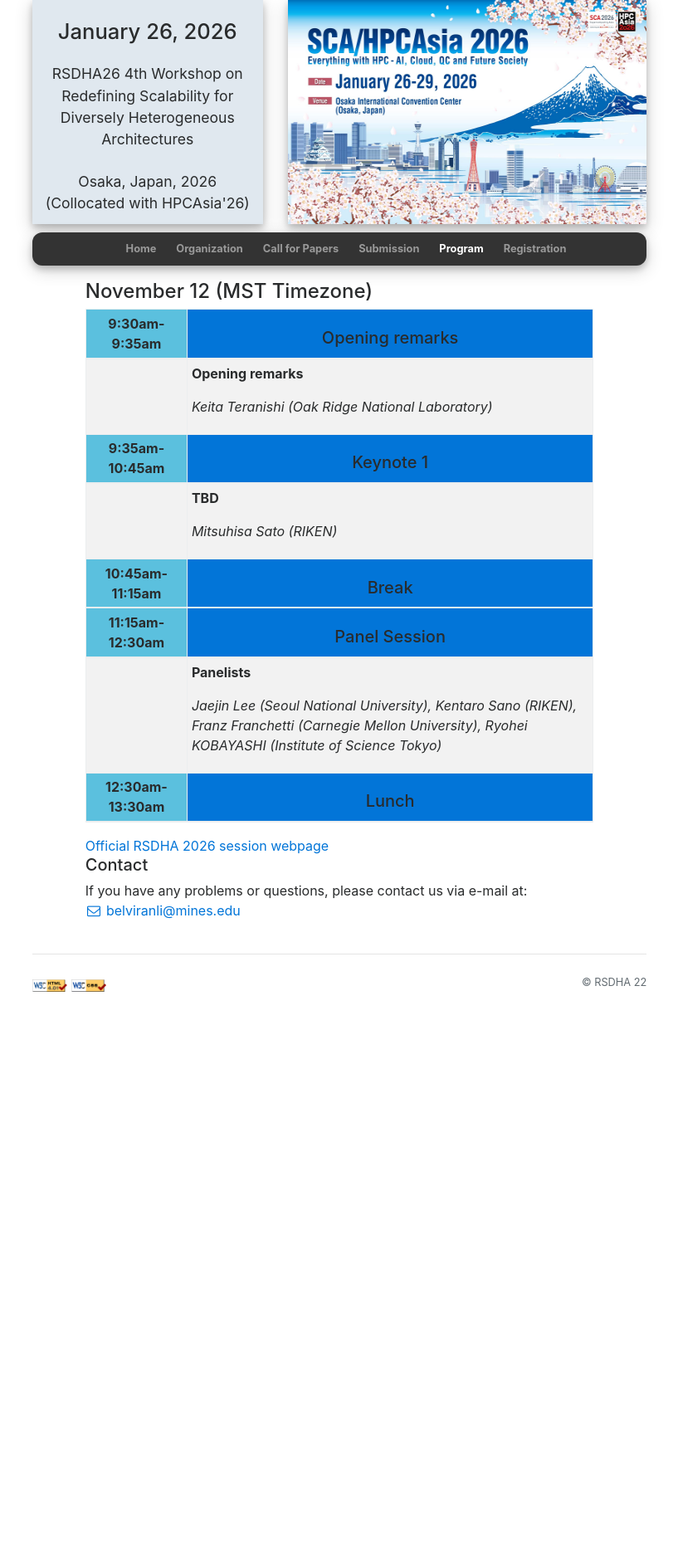
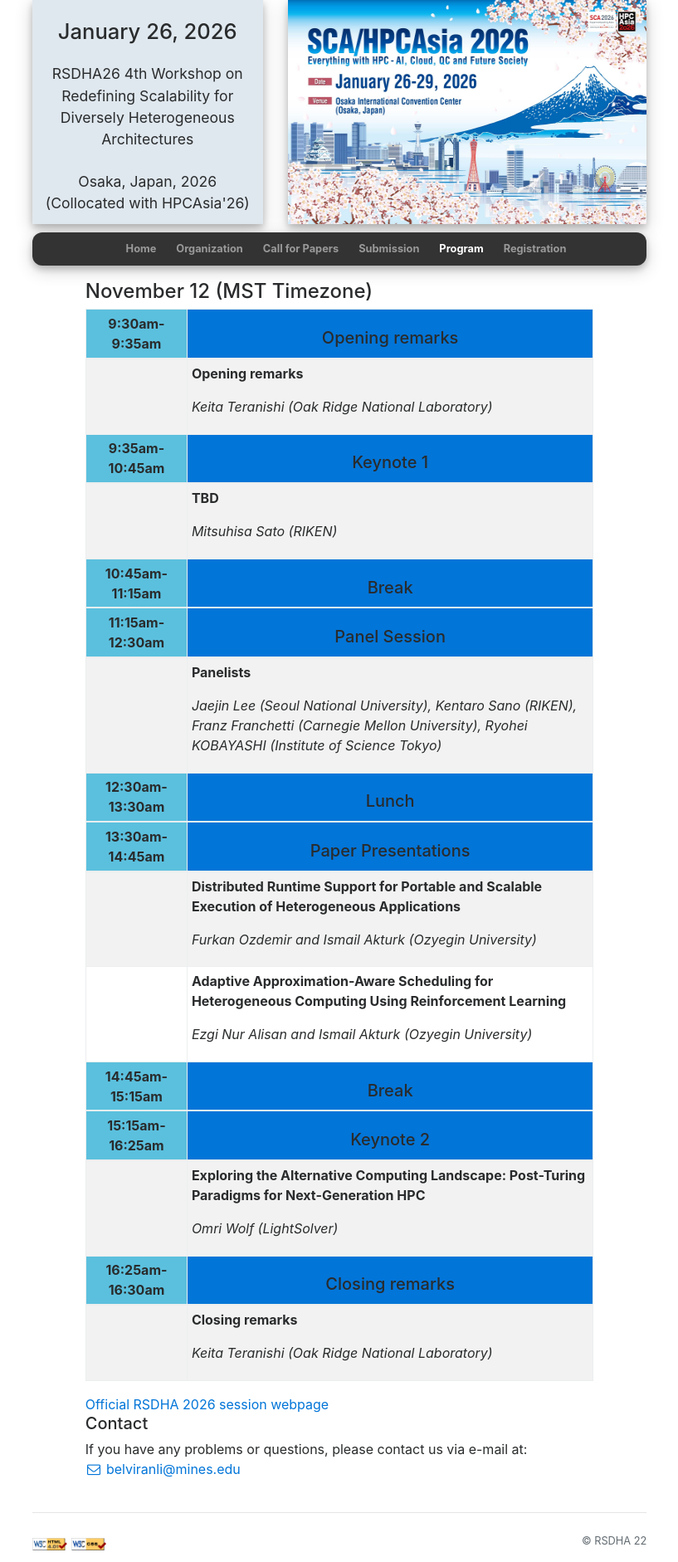
Before and after one commit to hpsslab/rsdha-26, a Jekyll site: the page built from program.html, in a window 1280 px wide. Shown: the whole page at 83% size, without its empty margins (231-1048 px from the left). Built offline with Jekyll 4.4.1, drawn with Linux system fonts in a browser that asks for light colours; nearby versions of some CDN libraries; before the commit the page ends 1209 px from its top, so only the background shows below that.

Commit message:
Modified Program

```diff
--- a/_data/schedule.yml
+++ b/_data/schedule.yml
@@ -30,7 +30,33 @@
     endTime: "13:30am"
     title: "Lunch"
     type: "service"
-
+  - startTime: "13:30am"
+    endTime: "14:45am"
+    title: "Paper Presentations"
+    type: "presentation"
+    events:
+      - title: "Distributed Runtime Support for Portable and Scalable Execution of Heterogeneous Applications"
+        speakers: "Furkan Ozdemir and Ismail Akturk (Ozyegin University)"
+      - title: "Adaptive Approximation-Aware Scheduling for Heterogeneous Computing Using Reinforcement Learning"
+        speakers: "Ezgi Nur Alisan and Ismail Akturk (Ozyegin University)"
+  - startTime: "14:45am"
+    endTime: "15:15am"
+    title: "Break"
+    type: "service"
+  - startTime: "15:15am"
+    endTime: "16:25am"
+    title: "Keynote 2"
+    type: "presentation"
+    events:
+      - title: "Exploring the Alternative Computing Landscape: Post-Turing Paradigms for Next-Generation HPC"
+        speakers: "Omri Wolf (LightSolver)"
+  - startTime: "16:25am"
+    endTime: "16:30am"
+    title: "Closing remarks"
+    type: "presentation"
+    events:
+      - title: "Closing remarks"
+        speakers: "Keita Teranishi (Oak Ridge National Laboratory)"
 # - date: "2023-11-19"
 #   dateReadable: "November 12 (CDT Timezone)"
 #   timeslots:
```
